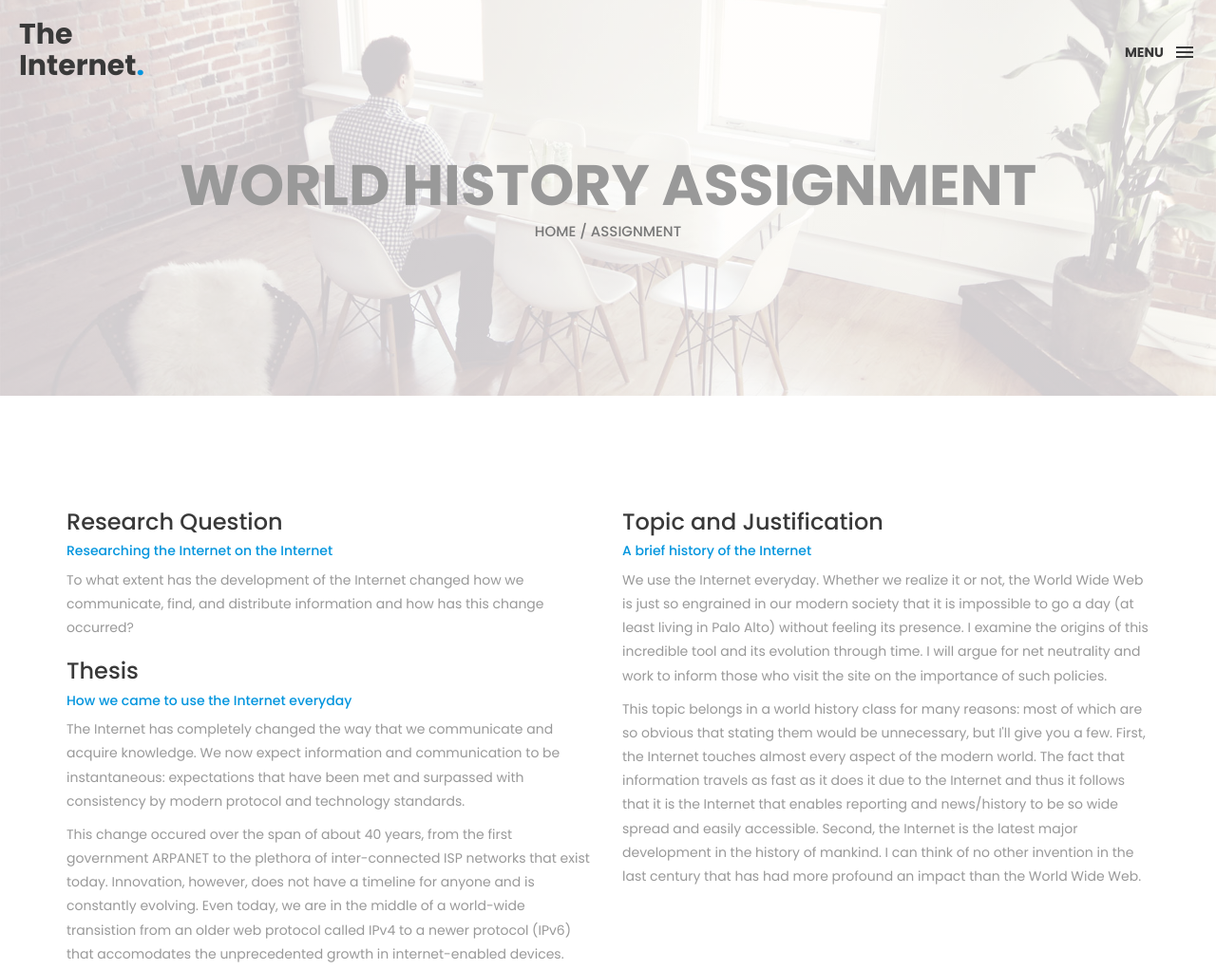
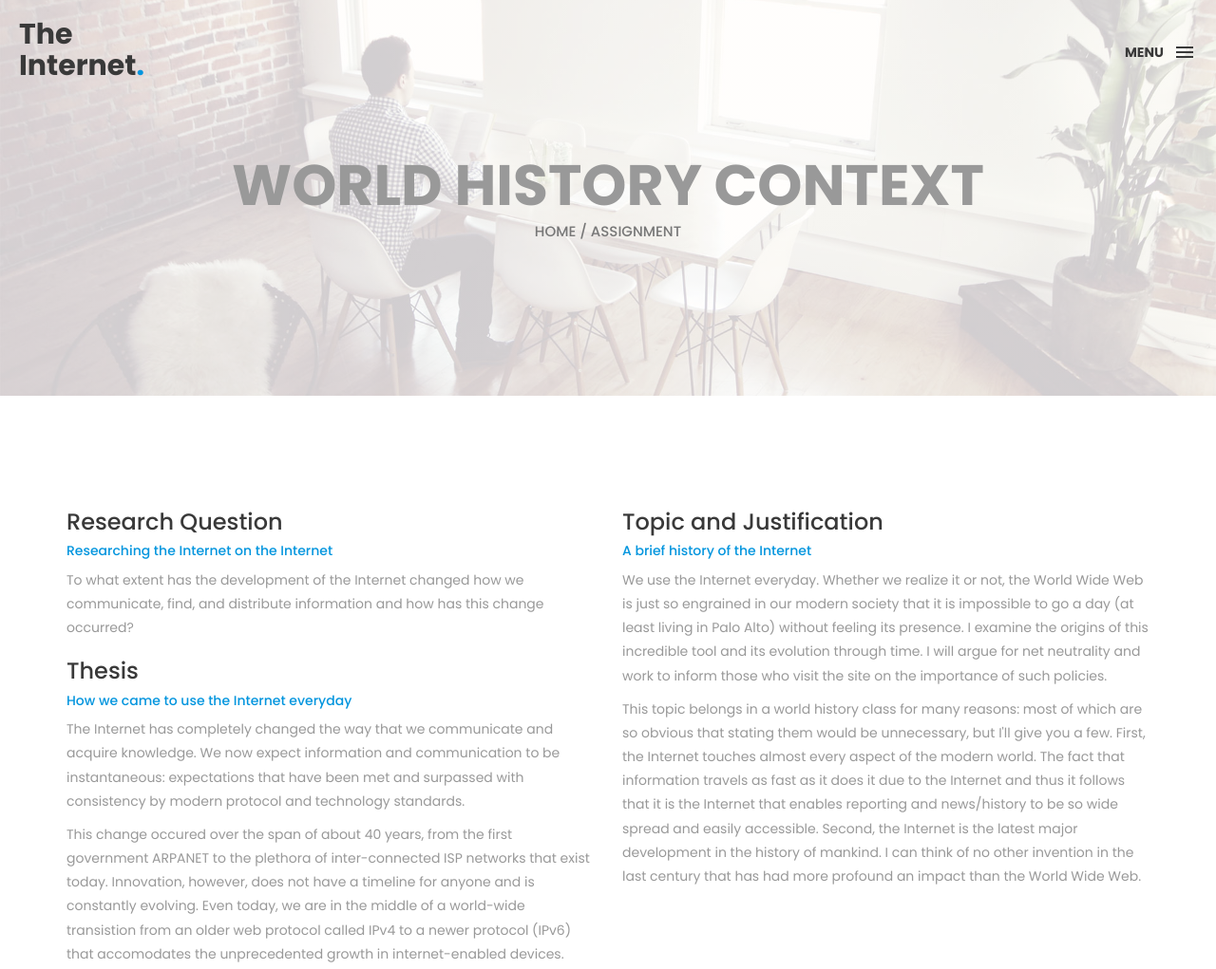
Before and after one commit to nicholaschiang/hist-website, a plain HTML site: page assignment.html in a window 1280 px wide. Shown: the top 1021 px of the page at 95% size. Drawn offline with nearby package versions, Linux system fonts and the light colour scheme; files that its build step writes are made by us from their sources; files whose address does not match are found by name.

Commit message:
Update assignment.html

```diff
--- a/assignment.html
+++ b/assignment.html
@@ -89,7 +89,7 @@
 
     <!-- top bar -->
     <div class="top-bar">
-        <h1>World History Assignment</h1>
+        <h1>World History Context</h1>
         <p><a href="/">Home</a> / Assignment</p>
     </div>
     <!-- end top bar -->
```
